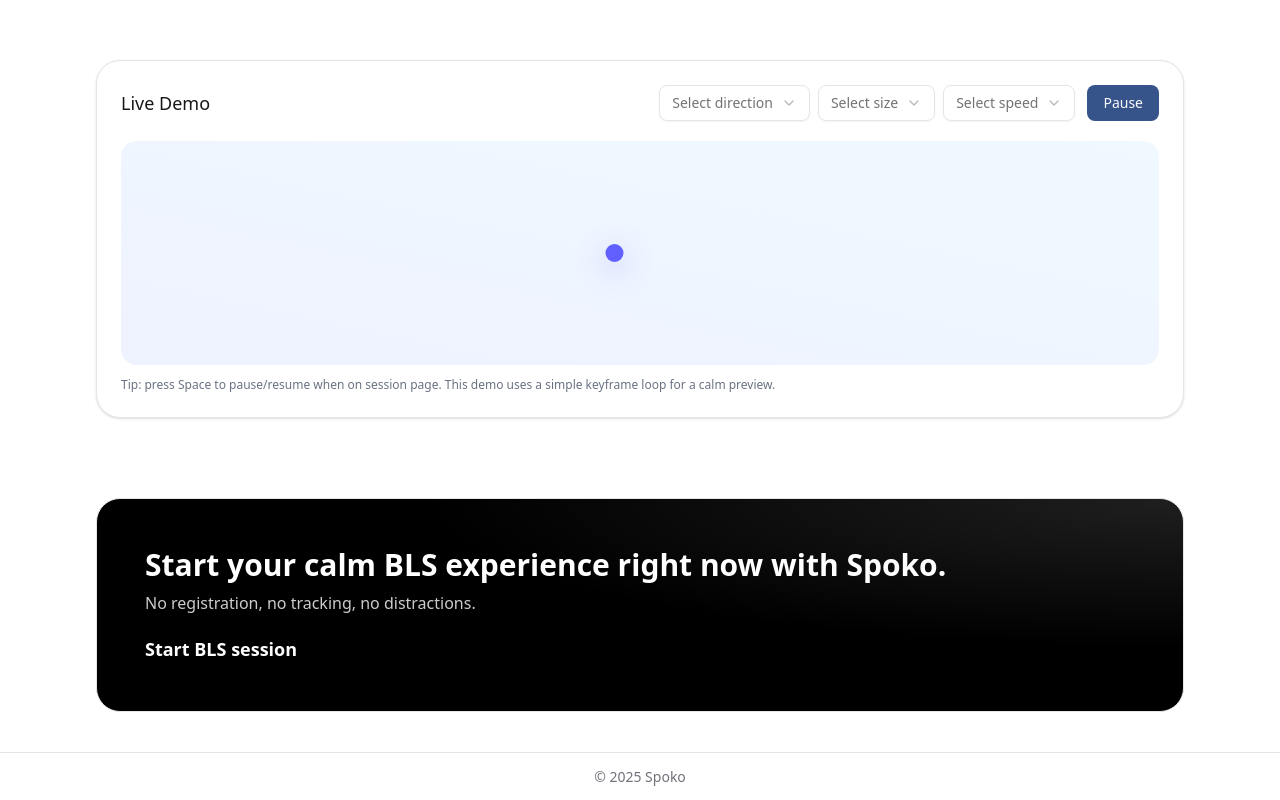
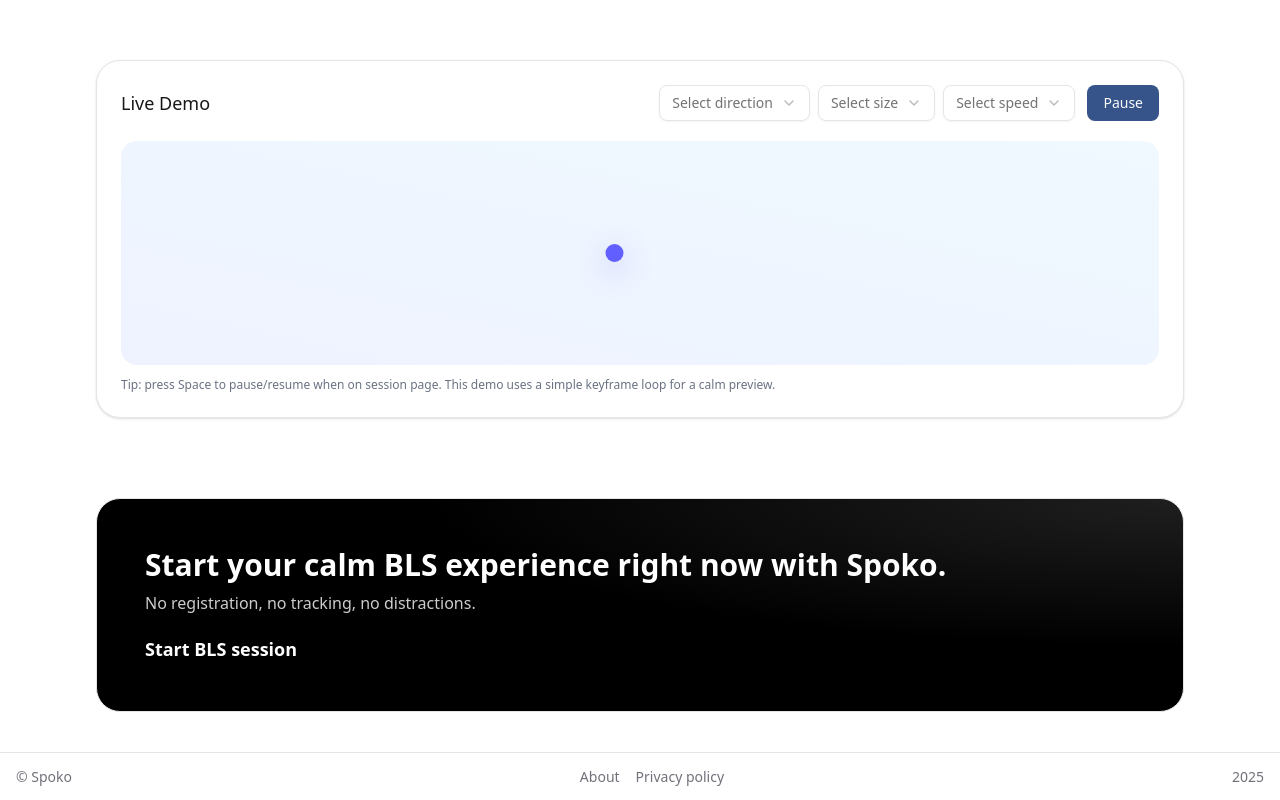
Before and after one commit to angurgapi/emdr-web, a Next.js app: page / in a window 1280 px wide. Shown: the part 874-1674 px from the top of the page. Built offline with nearby package versions, Linux system fonts and the light colour scheme; no server answers.

Commit message:
add links in footer, style settings sidebar, noindex for session

```diff
--- a/src/app/session/page.tsx
+++ b/src/app/session/page.tsx
@@ -1,9 +1,16 @@
-"use client";
+import type { Metadata } from "next";
+
 import { SettingsSidebar } from "@/components/session/SettingsSidebar";
 import { SidebarProvider } from "@/components/ui/sidebar";
 import { SettingsSidebarTrigger } from "@/components/session/SettingsSidebarTrigger";
-import SessionBox from "@/components/session/SessionBox";
 import SessionContainer from "@/components/session/SessionContainer";
+
+export const metadata: Metadata = {
+  title: "BLS | Spoko",
+  robots: {
+    index: false,
+  },
+};
 
 const Session = () => {
   return (
@@ -12,7 +19,6 @@ const Session = () => {
         <SettingsSidebar />
         <SettingsSidebarTrigger className="absolute top-6 left-6 z-10" />
         <div className="w-full">
-          {/* <SessionBox /> */}
           <SessionContainer />
         </div>
       </SidebarProvider>
--- a/src/components/Footer.tsx
+++ b/src/components/Footer.tsx
@@ -1,9 +1,23 @@
+import Link from "next/link";
+
 const Footer: React.FC = () => {
   return (
-    <footer className="w-full h-12 flex items-center justify-center border-t border-border">
-      <p className="text-sm text-zinc-500">
-        &copy; {new Date().getFullYear()} Spoko
-      </p>
+    <footer className="w-full px-4 h-12 flex items-center justify-between border-t border-border">
+      <div>
+        <p className="text-sm text-zinc-500">&copy; Spoko</p>
+      </div>
+      <div className="flex items-center gap-4">
+        <Link href="/about" className="text-sm text-zinc-500">
+          About
+        </Link>
+        <Link href="/privacy" className="text-sm text-zinc-500">
+          Privacy policy
+        </Link>
+      </div>
+      <div>
+        {" "}
+        <p className="text-sm text-zinc-500">{new Date().getFullYear()}</p>
+      </div>
     </footer>
   );
 };
--- a/src/components/session/SettingsSidebar.tsx
+++ b/src/components/session/SettingsSidebar.tsx
@@ -20,6 +20,7 @@ import {
   MoveDiagonal2,
   MoveHorizontal,
   MoveVertical,
+  Infinity,
 } from "lucide-react";
 import { Switch } from "@/components/ui/switch";
 import { audio } from "framer-motion/client";
@@ -64,7 +65,7 @@ export function SettingsSidebar() {
     },
   ];
   const durationOptions = [
-    { value: "infinite", label: "Infinite" },
+    { value: "infinite", label: "∞" },
     { value: "20m", label: "20 min" },
     { value: "1h", label: "1 h" },
     // {
@@ -174,6 +175,7 @@ export function SettingsSidebar() {
               )}
               <div className="flex flex-col gap-2 mt-4">
                 <span className="font-semibold">Session duration</span>
+                <div className="flex gap-2 items-center">
                   {durationOptions.map((option) => (
                     <Button
                       size="sm"
@@ -190,6 +192,7 @@ export function SettingsSidebar() {
                   ))}
                 </div>
               </div>
+            </div>
           </SidebarGroupContent>
         </SidebarGroup>
       </SidebarContent>
```
Lines whose indentation alone changed are shown as unchanged.
